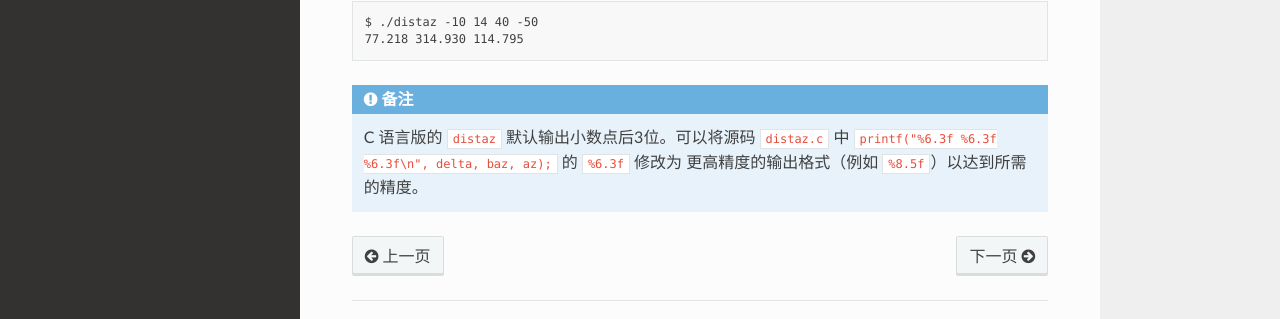
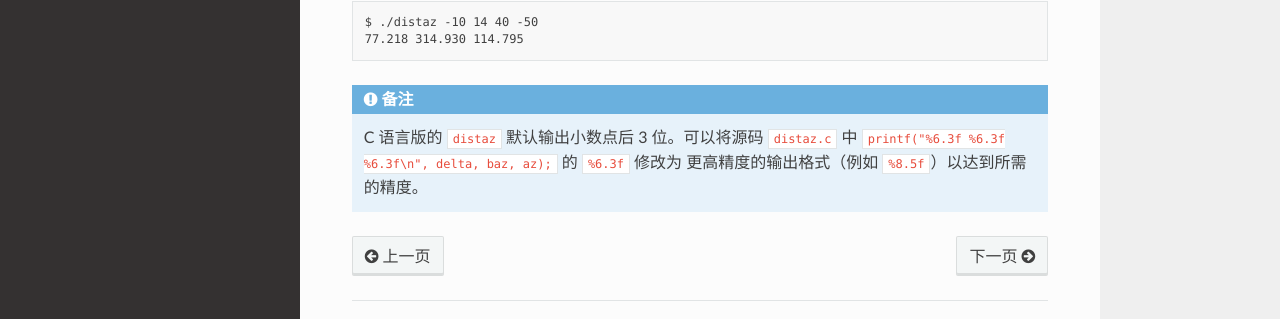
Before and after one commit to seismo-learn/software, a Sphinx documentation site: the page built from source/utilities/distaz.rst, in a window 1280 px wide and 1251 px high. Shown: the part 840-1159 px from the top of the window. Built offline with Sphinx 7.4.7 and the Read the Docs theme 2.0.0, drawn with Linux system fonts in a browser that asks for light colours.

```diff
--- a/source/utilities/distaz.rst
+++ b/source/utilities/distaz.rst
@@ -33,6 +33,6 @@ distaz
 
 .. note::
 
-   C 语言版的 ``distaz`` 默认输出小数点后3位。可以将源码 :file:`distaz.c` 中
+   C 语言版的 ``distaz`` 默认输出小数点后 3 位。可以将源码 :file:`distaz.c` 中
    ``printf("%6.3f %6.3f %6.3f\n", delta, baz, az);`` 的 ``%6.3f`` 修改为
    更高精度的输出格式（例如 ``%8.5f``\ ）以达到所需的精度。
```
